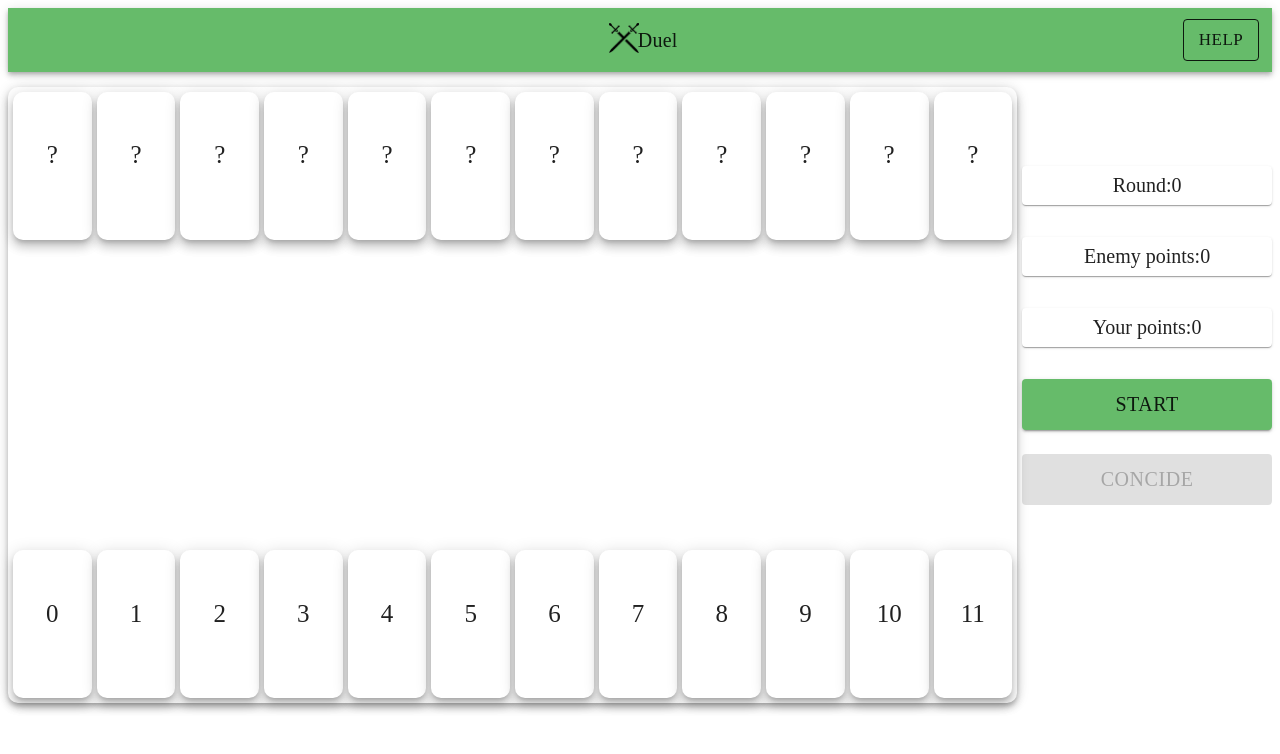
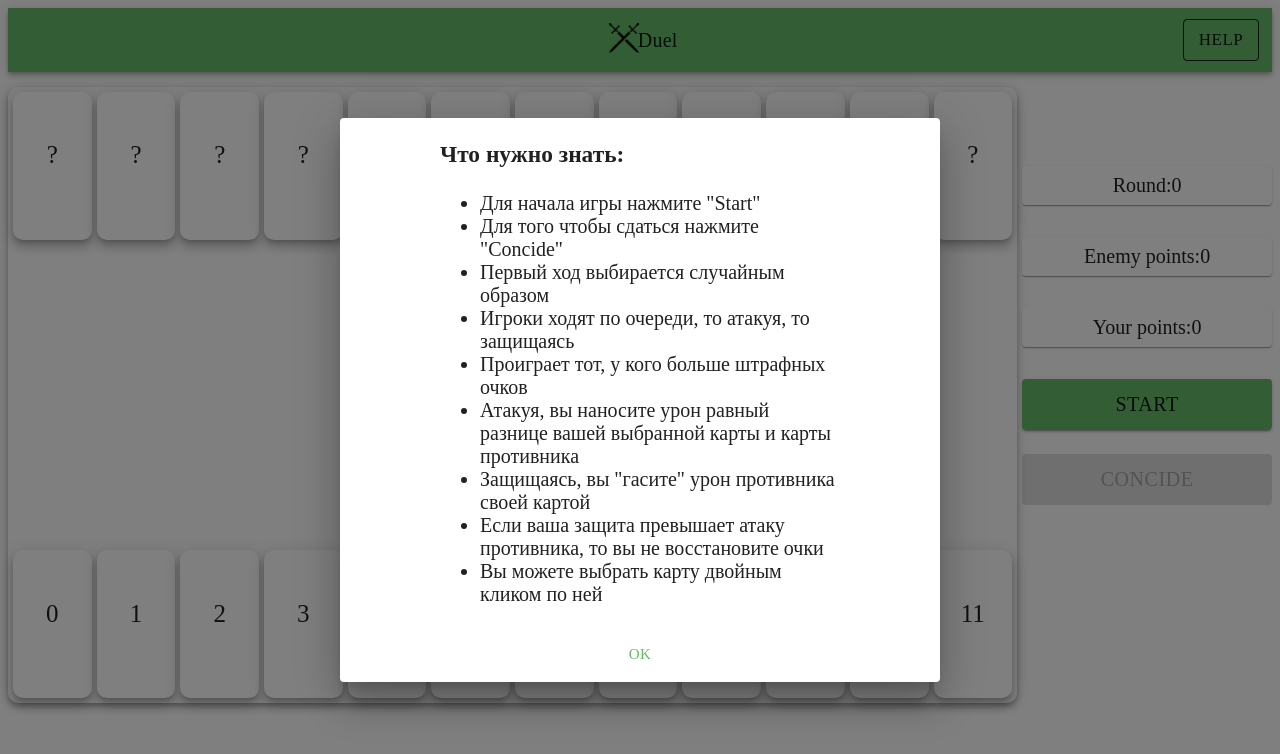
Before and after one commit to AlexDen30/Duel, a React (Create React App) app in the folder duel/: page / in a window 1280 px wide. Both pictures are taken after a click on the button "HELP". Shown: the top 754 px of the page. Built offline with nearby package versions, Linux system fonts and the light colour scheme.

Commit message:
Interval algoritm reworked, help alert added, bugs with cards fixed

```diff
--- a/duel/src/components/AI.js
+++ b/duel/src/components/AI.js
@@ -1,5 +1,5 @@
 
-const AI = (plCards, aiCards, type, round) => {
+const AI = (plCards, aiCards, type) => {
 
     function InitCard (num, prob) {
         this.num = num;
@@ -9,31 +9,46 @@ const AI = (plCards, aiCards, type, round) => {
 
     if (type === 'attack') {
 
-        let sortedAi = aiCards.sort((a,b) => a-b);
+        let sortedAi = aiCards.sort((a,b) => b-a);
+        let cards = [];
 
-        let shiftInterval = 0 + plCards.filter((i) => i>=9 && i<=11).length + Math.floor(plCards.filter((i) => i>=5 && i<=8).length/2);
-        if (shiftInterval >= sortedAi.length - 1) shiftInterval = sortedAi.length - 1;
+        if (aiCards.length <= 2)
+            return sortedAi[0];
 
-        let intervalEnd = Math.ceil(sortedAi.length / 2) + shiftInterval;
-        if (intervalEnd >= sortedAi.length - 1) intervalEnd = sortedAi.length - 1;
+        if (aiCards.length == 12) {
+            for (let i of sortedAi) {
+                if (i===0) cards.push(new InitCard(i,4))
+                if (i>=1 && i <= 5) cards.push(new InitCard(i,3))
+                if (i>=6 && i <= 9) cards.push(new InitCard(i,2))
+                if (i>=10 && i <= 11) cards.push(new InitCard(i,1))
+            }
+        }
 
-
-        let cards = [];
-        for (let i of sortedAi) {
-
-            if (i>=shiftInterval && i <= intervalEnd)
-                cards.push(new InitCard(i,2))
-            else
-                cards.push(new InitCard(i,1));
+        if (aiCards.length >=3 && aiCards.length <=11) {
+            for (let i of sortedAi) {
+                let deciderHigh = 0 + plCards.filter((i) => i>=9 && i<=11).length;
+                let deciderMidlle = 0 + plCards.filter((i) => i>=5 && i<=8).length;
+                if (i===0) cards.push(new InitCard(i,5));
+                if (i>=1 && i <= 5) cards.push(new InitCard(i,3));
+                if (i>=6 && i <= 9) cards.push(new InitCard(i,1 + Math.ceil((deciderHigh+deciderMidlle)/2)))
+                if (i>=10 && i <= 11) cards.push(new InitCard(i,1 + Math.ceil((deciderHigh+deciderMidlle)/2)))
+            }
         }
 
         return randCard(cards);
+
+
+
     }
 
     if (type === 'defense') {
+        debugger;
+        if (aiCards.length === 1)
+            return aiCards[0];
 
-        let sortedAi = [];
-        debugger;
+        let sortedAi = aiCards.sort((a,b) => b-a);
+        let cards = [];
+
         let zeroInd = aiCards.findIndex(i => i===0);
         if (zeroInd !== -1) {
             sortedAi = zeroInd === 0
@@ -43,22 +58,33 @@ const AI = (plCards, aiCards, type, round) => {
             sortedAi = aiCards.sort((a,b) => a-b);
         }
 
+        if (plCards.length >=10 && plCards.length <=12) {
+            for (let i of sortedAi) {
+                if (i>=1 && i <= 3) cards.push(new InitCard(i,2));
+                if (i>=4 && i <= 7) cards.push(new InitCard(i,3));
+                if (i>=8 && i <= 9) cards.push(new InitCard(i,1));
+            }
+        }
 
-        let shiftInterval = 0 - plCards.filter((i) => i>=9 && i<=11).length;
-        let calc = Math.floor(sortedAi.length / 3);
-        let startInt = calc - shiftInterval < 0 ?  calc : calc - shiftInterval;
-        let endInt = calc - shiftInterval < 0 ?  calc : calc*2 - shiftInterval;
+        if (aiCards.length >=1 && aiCards.length <=9) {
+            for (let i of sortedAi) {
+                let deciderHigh = 0 + plCards.filter((i) => i>=9 && i<=11).length;
+                let deciderMidlle = 0 + plCards.filter((i) => i>=5 && i<=8).length;
+                if (i>=1 && i <= 3) cards.push(new InitCard(i,1));
+                if (i>=4 && i <= 6) cards.push(new InitCard(i,2 + Math.floor(deciderHigh/2 + deciderMidlle/2)));
+                if (i>=7 && i <= 9) cards.push(new InitCard(i,1 + Math.floor(deciderHigh/2 + deciderMidlle/2)));
+            }
+        }
 
-        let cards = [];
-        for (let i of sortedAi) {
-
-            if (i>=startInt && i <= endInt)
-                cards.push(new InitCard(i,2))
+        if (cards.length === 0) {
+            if (sortedAi.length === 2)
+                return sortedAi[1];
             else
-                cards.push(new InitCard(i,1));
+                return sortedAi[0];
         }
 
         return randCard(cards);
+
     }
 }
 
@@ -67,9 +93,12 @@ function randInt(min, max) {
 }
 
 function randCard(cards) {
-    let a = [...cards, ...cards.filter((i) => i.prob === 2)];
-    let r = randInt(0, a.length - 1);
-    return a[r].num;
+    let a = [];
+    for (let card of cards) {
+        for (let i = 0; i<card.prob; i++)
+            a.push(card.num);
+    }
+    return a[randInt(0, a.length - 1)];
 }
 
 export default AI;
--- a/duel/src/components/Game.jsx
+++ b/duel/src/components/Game.jsx
@@ -60,7 +60,6 @@ const Game = (props) => {
             setFLP(roundStarter);
         }
 
-
     }, [props.round])
 
     //first move after round starting
@@ -68,7 +67,7 @@ const Game = (props) => {
 
         if (firstRoundPl==='ai')
             setTimeout(() => {
-                setAiCard(AI(PlKnownCards, props.aiCards, 'attack', props.round));
+                setAiCard(AI(PlKnownCards, props.aiCards, 'attack'));
                 setAllow(true);
             } , 300);
         if (firstRoundPl==='pl')
@@ -78,7 +77,7 @@ const Game = (props) => {
 
     //if ai card has been choosen
     useEffect(() => {
-
+        console.log(aiChoosenCard);
         if(aiChoosenCard !== null)
             props.removeAiCard(aiChoosenCard);
 
@@ -90,7 +89,7 @@ const Game = (props) => {
         if (firstRoundPl==='pl')
 
             setTimeout(() => {
-                setAiCard(AI(PlKnownCards, props.aiCards, 'defense', props.round))
+                setAiCard(AI(PlKnownCards, props.aiCards, 'defense'))
             } , 300);
 
     }, [plChoosenCard])
--- a/duel/src/components/Header.jsx
+++ b/duel/src/components/Header.jsx
@@ -5,6 +5,8 @@ import Toolbar from '@material-ui/core/Toolbar';
 import Typography from '@material-ui/core/Typography';
 import Button from '@material-ui/core/Button';
 import ic from '../Pics/logo.png';
+import Dialog from '@material-ui/core/Dialog';
+import { useState } from 'react';
 
 const useStyles = makeStyles((theme) => ({
 
@@ -27,16 +29,61 @@ const useStyles = makeStyles((theme) => ({
     button: {
         fontFamily: 'cursive',
         fontSize: 17,
-    }
+    },
+
+    dialog: {
+        display: 'grid',
+        gridTemplate: '9fr 1fr /1fr 1fr 2fr 1fr 1fr',
+        fontFamily: 'cursive',
+        fontSize: 20,
+    },
+
+    buttonDialog: {
+        gridArea: '2/1/3/6',
+        fontFamily: 'cursive',
+        fontSize: 15,
+    },
+
+    text: {
+        gridArea: '1/2/2/5'
+    },
+
   }));
 
 const Header = (props) => {
 
 
     const classes = useStyles();
+    const [open, setOpen] = useState(false);
+
+    const handleHelp = () => {
+        setOpen(true);
+    }
+
+    const handleClose = () => {
+        setOpen(false);
+    };
+
+    const text =
+        <div className={classes.textInside}>
+            <h3>Что нужно знать:</h3>
+            <ul>
+                <li>Для начала игры нажмите "Start"</li>
+                <li>Для того чтобы сдаться нажмите "Concide"</li>
+                <li>Первый ход выбирается случайным образом</li>
+                <li>Игроки ходят по очереди, то атакуя, то защищаясь</li>
+                <li>Проиграет тот, у кого больше штрафных очков</li>
+                <li>Атакуя, вы наносите урон равный разнице вашей выбранной карты и карты противника</li>
+                <li>Защищаясь, вы "гасите" урон противника своей картой</li>
+                <li>Если ваша защита превышает атаку противника, то вы не восстановите очки</li>
+                <li>Вы можете выбрать карту двойным кликом по ней</li>
+
+            </ul>
+        </div>
+
 
     return (
-
+      <div>
         <AppBar position="static">
           <Toolbar className={classes.tool}>
 
@@ -49,11 +96,33 @@ const Header = (props) => {
                 </Typography>
               </div>
               <div style={{gridColumn: '5/6'}}>
-                <Button variant="outlined" color="inherit" className={classes.button}>Help</Button>
+                <Button
+                    variant="outlined"
+                    color="inherit"
+                    className={classes.button}
+                    onClick={handleHelp}
+                >
+                    Help
+                </Button>
               </div>
 
           </Toolbar>
         </AppBar>
+        <Dialog
+            open={open}
+            onClose={handleClose}
+        >
+            <div className={classes.dialog}>
+                <div className={classes.text}>
+                    {text}
+                </div>
+                <Button onClick={handleClose} color={text==='Lose!' ? 'secondary' : 'primary'}  className={classes.buttonDialog}>
+                    OK
+                </Button>
+            </div>
+        </Dialog>
+      </div>
+
 
     );
 
--- a/duel/src/components/InfoPanel.jsx
+++ b/duel/src/components/InfoPanel.jsx
@@ -107,7 +107,6 @@ const mapDispatchToProps = (dispatch) => {
         },
         alertConcide: () => {
             dispatch(setRound(-1));
-            //dispatch(setPlayerPoints(999));
         },
         resetGame: () => {
             dispatch(resetGame())
--- a/duel/src/redux/store.js
+++ b/duel/src/redux/store.js
@@ -10,5 +10,5 @@ let reducers = combineReducers({
     game: gameReducer,
 });
 
-export let store = createStore(reducers,
-    compose(window.__REDUX_DEVTOOLS_EXTENSION__ && window.__REDUX_DEVTOOLS_EXTENSION__() ));
+export let store = createStore(reducers)//, for extension in chrome (throw an error if it is not installed)
+    //compose(window.__REDUX_DEVTOOLS_EXTENSION__ && window.__REDUX_DEVTOOLS_EXTENSION__() ));
```
Also changed, not shown: duel/src/redux/game-reducer.js (+0 -14 lines).
